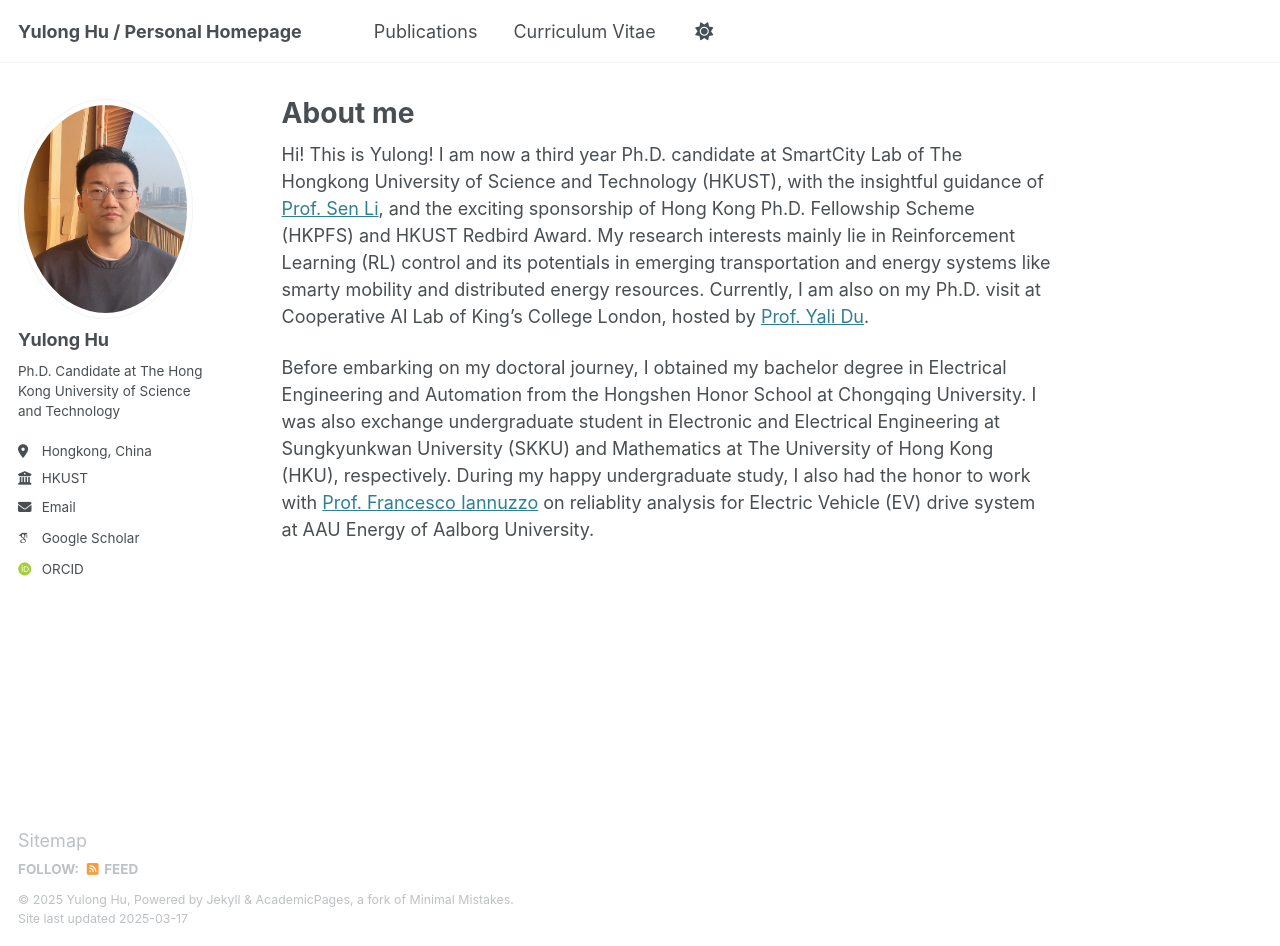
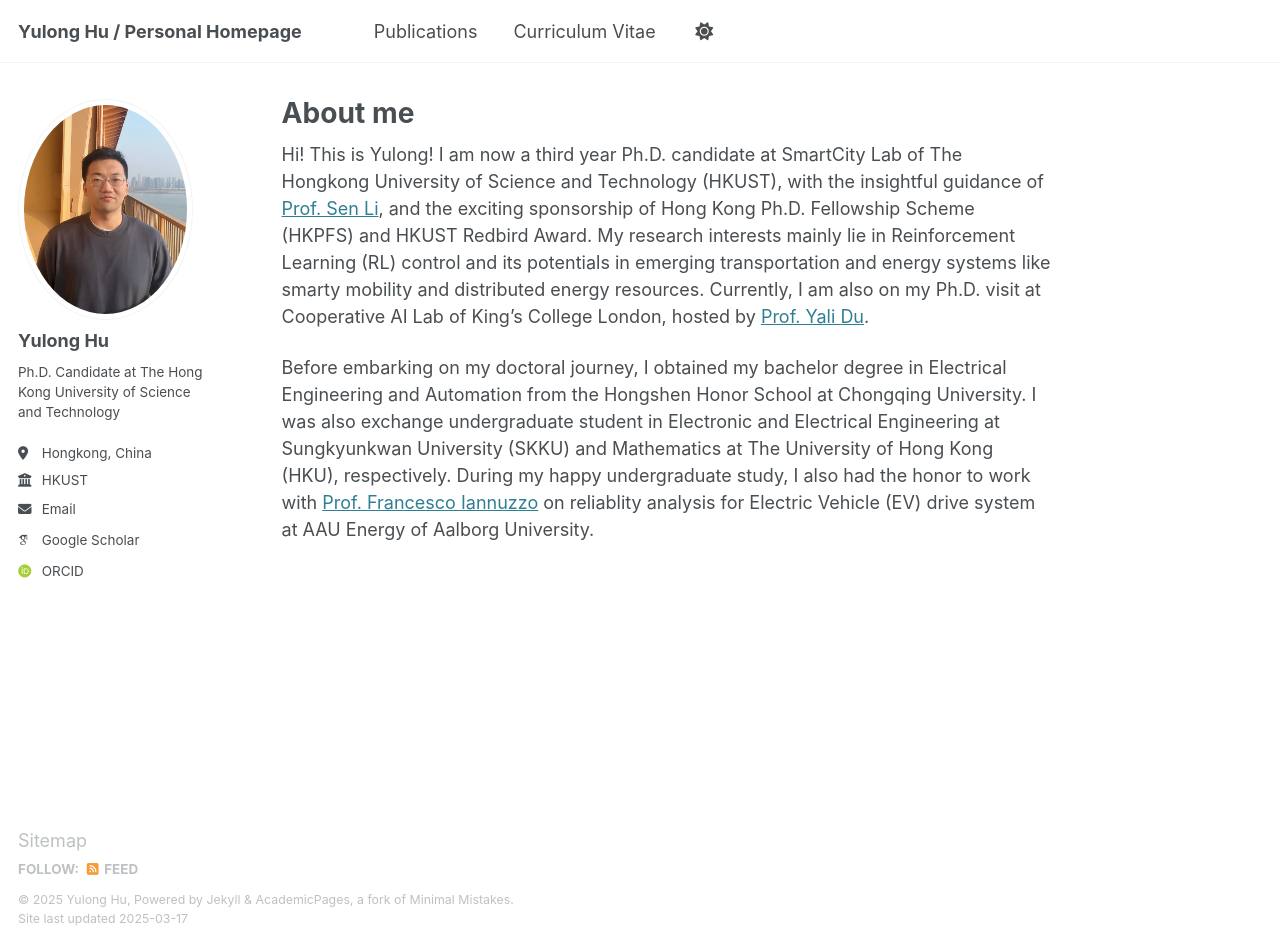
Before and after one commit to yulonghu2000/yulonghu2000.github.io, a Jekyll site: the page built from _pages/about.md, in a window 1280 px wide and 946 px high. Built offline with Jekyll 4.4.1, drawn with Linux system fonts in a browser that asks for light colours; some web fonts are replaced.

Commit message:
Update _config.yml

```diff
--- a/_config.yml
+++ b/_config.yml
@@ -22,7 +22,7 @@ repository               : "Randy0717/yulonghu.github.io"
 #               Additional customization can be done by editing /_includes/author-profile.html
 author:
   # Biographic information
-  avatar           : "hul6.jpg"
+  avatar           : "hul3.jpg"
   name             : "Yulong Hu"
   pronouns         : ""
   bio              : "Ph.D. Candidate at The Hong Kong University of Science and Technology"
```
